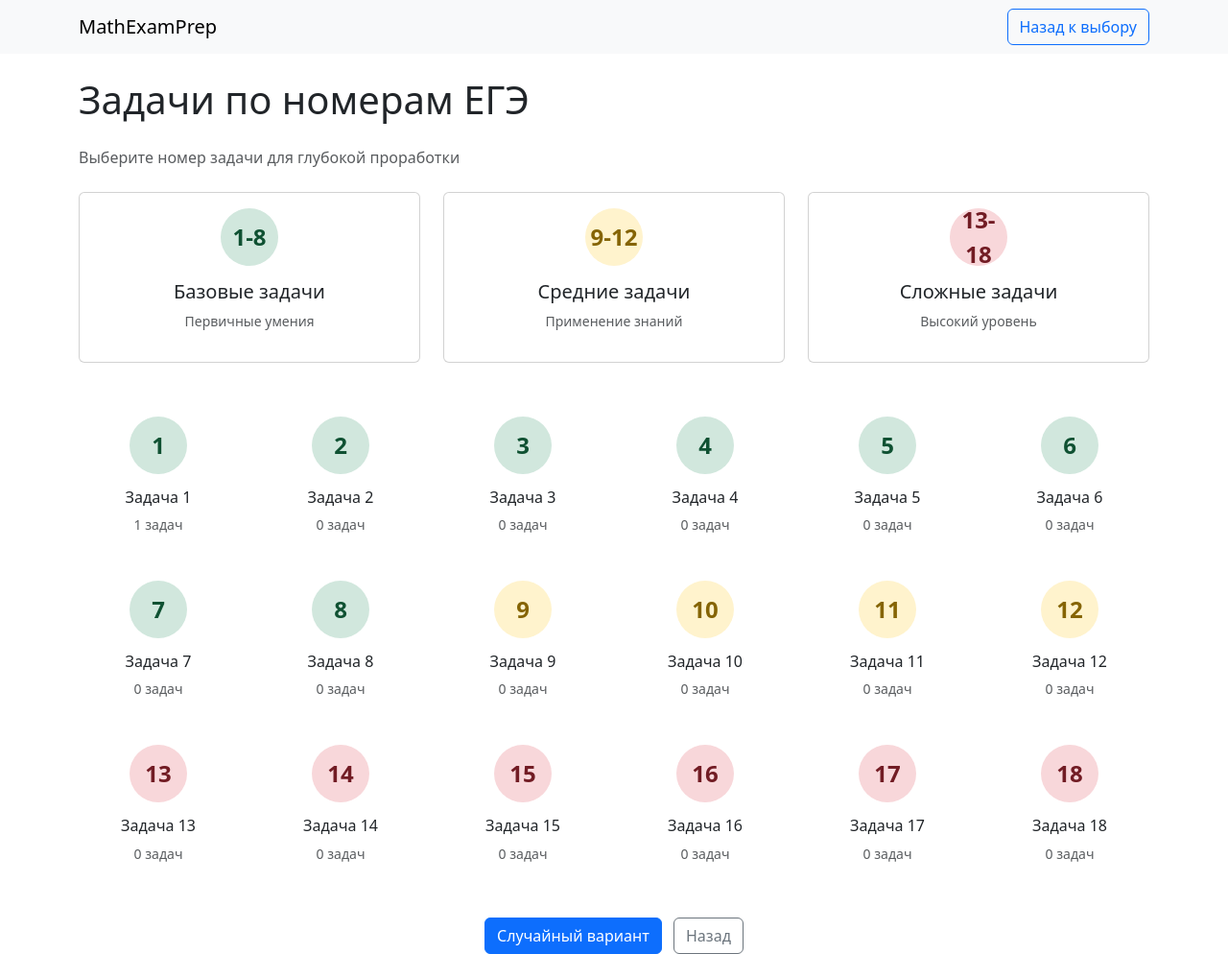
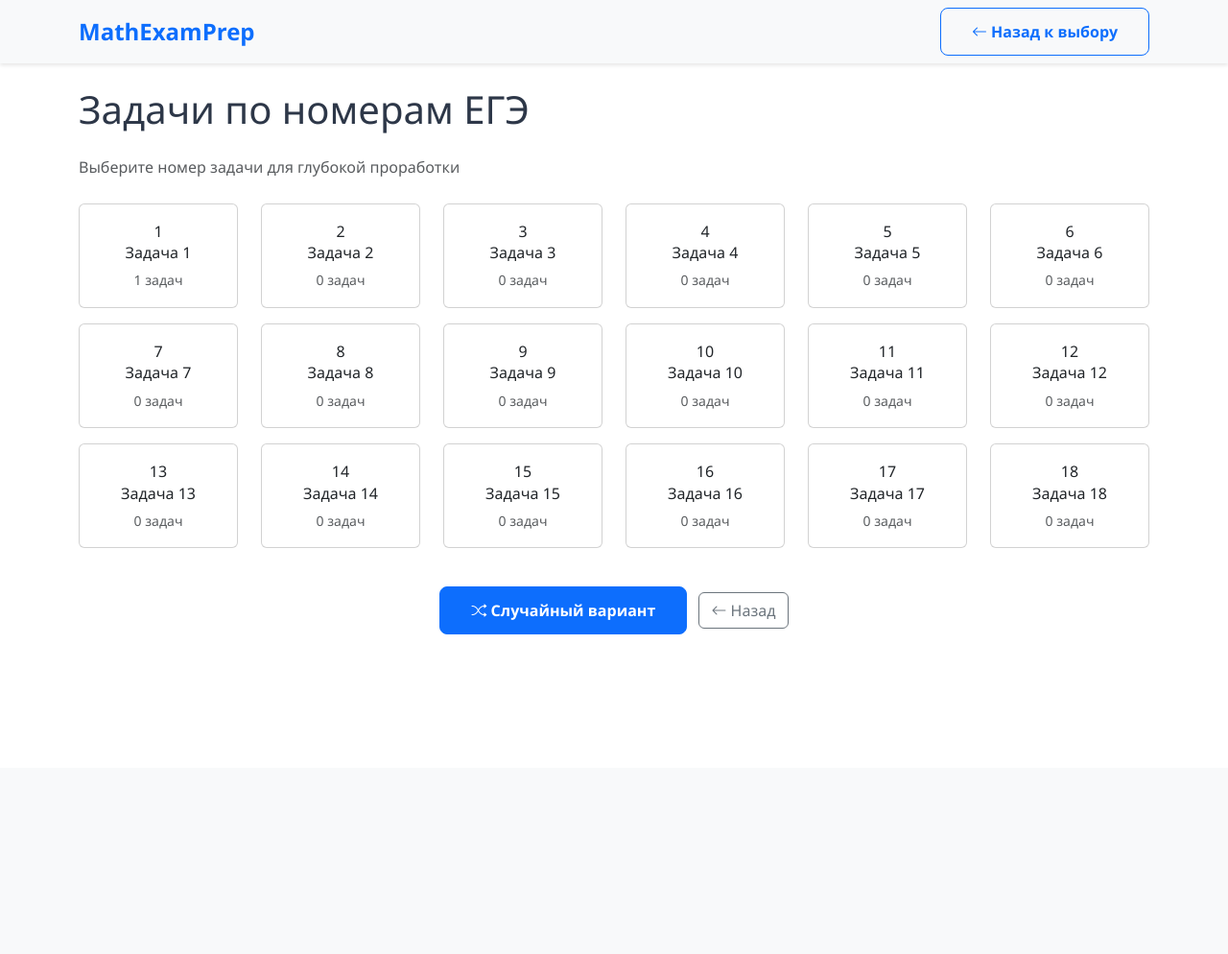
Before and after one commit to H0LYGL0R/DjangoProject, a Django app: page /numbers/ in a window 1280 px wide. Shown: the whole page at 96% size. After the commit the page ends 661 px from the top, so only its background shows below. Run offline with Django 5.2, Linux system fonts and the light colour scheme; tables that the repository leaves empty hold one stand-in row (values such as "Sample post").

Commit message:
feat(core): cards with problems updated

```diff
--- a/templates/home/all_numbers.html
+++ b/templates/home/all_numbers.html
@@ -3,32 +3,10 @@
 <head>
     <meta charset="UTF-8">
     <title>Задачи по номерам ЕГЭ</title>
+    {% load static %}
     <link href="https://cdn.jsdelivr.net/npm/bootstrap@5.3.0/dist/css/bootstrap.min.css" rel="stylesheet">
-    <style>
-        .number-card {
-            border: none;
-            transition: transform 0.2s;
-            height: 100%;
-        }
-        .number-card:hover {
-            transform: translateY(-3px);
-            box-shadow: 0 5px 15px rgba(0,0,0,0.1);
-        }
-        .number-circle {
-            width: 60px;
-            height: 60px;
-            border-radius: 50%;
-            display: flex;
-            align-items: center;
-            justify-content: center;
-            font-size: 1.5rem;
-            font-weight: bold;
-            margin: 0 auto 15px;
-        }
-        .basic { background: #d1e7dd; color: #0f5132; }
-        .medium { background: #fff3cd; color: #856404; }
-        .hard { background: #f8d7da; color: #721c24; }
-    </style>
+    <link rel="stylesheet" href="https://cdn.jsdelivr.net/npm/bootstrap-icons@1.10.0/font/bootstrap-icons.css">
+    <link rel="stylesheet" href="{% static 'css/style.css' %}">
 </head>
 <body>
     <nav class="navbar navbar-light bg-light mb-4">
@@ -44,36 +22,6 @@
         <h1 class="mb-4">Задачи по номерам ЕГЭ</h1>
         <p class="text-muted mb-4">Выберите номер задачи для глубокой проработки</p>
 
-        <div class="row mb-4">
-            <div class="col-md-4 mb-3">
-                <div class="card">
-                    <div class="card-body text-center">
-                        <div class="number-circle basic">1-8</div>
-                        <h5>Базовые задачи</h5>
-                        <p class="small text-muted">Первичные умения</p>
-                    </div>
-                </div>
-            </div>
-            <div class="col-md-4 mb-3">
-                <div class="card">
-                    <div class="card-body text-center">
-                        <div class="number-circle medium">9-12</div>
-                        <h5>Средние задачи</h5>
-                        <p class="small text-muted">Применение знаний</p>
-                    </div>
-                </div>
-            </div>
-            <div class="col-md-4 mb-3">
-                <div class="card">
-                    <div class="card-body text-center">
-                        <div class="number-circle hard">13-18</div>
-                        <h5>Сложные задачи</h5>
-                        <p class="small text-muted">Высокий уровень</p>
-                    </div>
-                </div>
-            </div>
-        </div>
-
         <div class="row">
             {% for num in numbers %}
             <div class="col-md-3 col-lg-2 mb-3">
@@ -81,8 +29,8 @@
                     <div class="card number-card text-center">
                         <div class="card-body">
                             <div class="number-circle
-                                {% if num.number <= 8 %}basic
-                                {% elif num.number <= 12 %}medium
+                                {% if num.number <= 5 %}basic
+                                {% elif num.number <= 9 %}medium
                                 {% else %}hard
                                 {% endif %}">
                                 {{ num.number }}
```
Also changed, not shown: templates/home/problem_list.html (deleted, +0 -42 lines), templates/home/problems_by_number.html (+5 -20 lines).
